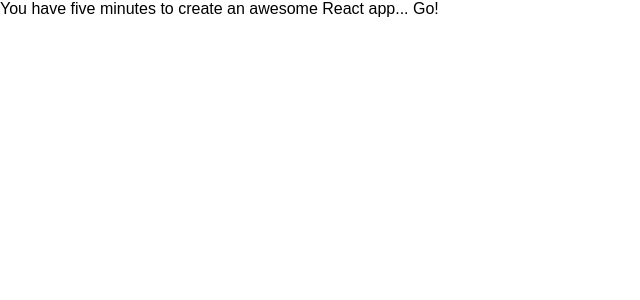
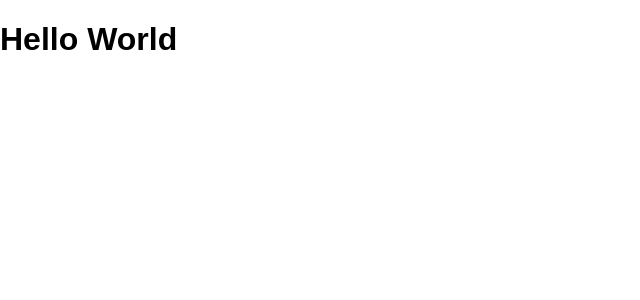
Before and after one commit to GiacomoSorbi/1-hello-world-in-react, a React (Create React App) app: page / in a window 1280 px wide. Shown: the top 300 px of the page, without its empty margins (0-640 px from the left). Built offline with nearby package versions, Linux system fonts and the light colour scheme.

Commit message:
Hello World Completed

```diff
--- a/src/App.js
+++ b/src/App.js
@@ -4,7 +4,11 @@ import './App.css';
 
 class App extends Component {
   render() {
-    return <div>You have five minutes to create an awesome React app... Go!</div>;
+    return (
+      <div>
+        <h1>Hello World</h1>
+      </div>
+    )
   }
 }
 
```
